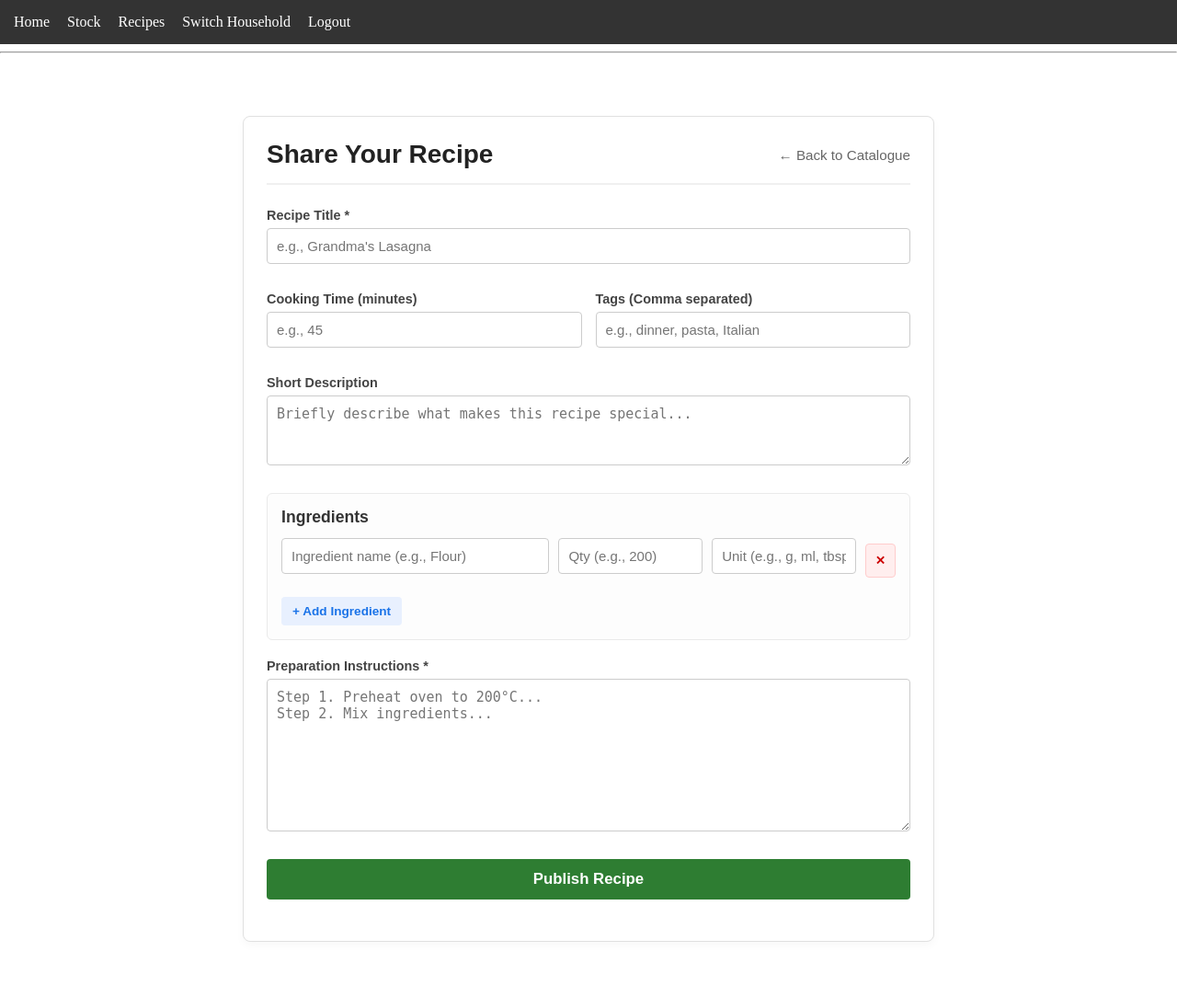
After one commit to esintao/dynamicdining, a Flask app: page /recipes/add in a window 1280 px wide. The commit adds this page. Shown: the whole page at 92% size. Run offline with Flask 3, Linux system fonts and the light colour scheme; the visitor is signed in with stand-in values (Sample User, id 1); some libraries are stand-ins or nearby versions.

Commit message:
added possibility to add recipes

```diff
--- a/routes/recipes.py
+++ b/routes/recipes.py
@@ -1,4 +1,4 @@
-from flask import Blueprint, render_template, request, redirect, session, url_for
+from flask import Blueprint, render_template, request, redirect, session, url_for, jsonify
 from db import get_db_connection
 
 
@@ -191,3 +191,83 @@ def add_review(r_id):
     conn.close()
 
     return redirect(url_for('recipes.recipe_detail', r_id=r_id))
+
+@recipes_bp.route('/recipes/add', methods=['GET', 'POST'])
+def add_recipe():
+    # Verify the user is logged in before letting them see the form
+    if 'user_id' not in session:
+        # Check your auth.py file. If your login route is inside auth_bp,
+        # this might need to be url_for('auth.login')
+        return redirect(url_for('auth.login'))
+
+    conn = get_db_connection()
+    cur = conn.cursor()
+
+    if request.method == 'POST':
+        r_name = request.form.get('r_name')
+        description = request.form.get('description')
+        instructions = request.form.get('instructions')
+        cooking_time = request.form.get('cooking_time') or None
+        writer_id = session['user_id']
+
+        # Insert recipe metadata
+        cur.execute('''
+            INSERT INTO Recipes (r_name, description, instructions, cooking_time, writer_id)
+            VALUES (%s, %s, %s, %s, %s)
+            RETURNING r_id
+        ''', (r_name, description, instructions, cooking_time, writer_id))
+        r_id = cur.fetchone()[0]
+
+        # Read arrays of fields from the dynamic frontend rows
+        ingredient_names = request.form.getlist('ingredient_name[]')
+        quantities = request.form.getlist('quantity[]')
+        units = request.form.getlist('unit[]')
+
+        for name, qty, unit in zip(ingredient_names, quantities, units):
+            name = name.strip().lower()
+            if not name:
+                continue
+
+            # Get or create ingredient id
+            cur.execute('''
+                INSERT INTO Ingredients (ingredient_name)
+                VALUES (%s)
+                ON CONFLICT (ingredient_name) DO UPDATE SET ingredient_name = EXCLUDED.ingredient_name
+                RETURNING i_id
+            ''', (name,))
+            i_id = cur.fetchone()[0]
+
+            # Bind to Recipe_Ingredients junction table
+            cur.execute('''
+                INSERT INTO Recipe_Ingredients (r_id, i_id, quantity, unit)
+                VALUES (%s, %s, %s, %s)
+            ''', (r_id, i_id, qty or None, unit or None))
+
+        # Handle comma-separated tags
+        tags_input = request.form.get('tags', '')
+        if tags_input:
+            tags_list = [t.strip().lower() for t in tags_input.split(',') if t.strip()]
+            for tag_name in tags_list:
+                cur.execute('''
+                    INSERT INTO Tags (tag_name)
+                    VALUES (%s)
+                    ON CONFLICT (tag_name) DO UPDATE SET tag_name = EXCLUDED.tag_name
+                    RETURNING t_id
+                ''', (tag_name,))
+                t_id = cur.fetchone()[0]
+
+                cur.execute('''
+                    INSERT INTO Recipe_Tags (r_id, t_id)
+                    VALUES (%s, %s)
+                    ON CONFLICT DO NOTHING
+                ''', (r_id, t_id))
+
+        conn.commit()
+        cur.close()
+        conn.close()
+
+        return redirect(url_for('recipes.recipe_detail', r_id=r_id))
+
+    cur.close()
+    conn.close()
+    return render_template('add_recipe.html')
--- /dev/null
+++ b/templates/add_recipe.html
@@ -0,0 +1,104 @@
+{% extends 'base.html' %}
+
+{% block content %}
+<div class="form-container">
+    <div class="form-header">
+        <h1>Share Your Recipe</h1>
+        <a href="{{ url_for('recipes.recipes_page') }}" class="btn-back">← Back to Catalogue</a>
+    </div>
+
+    <form method="POST" action="{{ url_for('recipes.add_recipe') }}" class="recipe-form">
+        <div class="form-group">
+            <label for="r_name">Recipe Title *</label>
+            <input type="text" id="r_name" name="r_name" required placeholder="e.g., Grandma's Lasagna">
+        </div>
+
+        <div class="form-row">
+            <div class="form-group basis-half">
+                <label for="cooking_time">Cooking Time (minutes)</label>
+                <input type="number" id="cooking_time" name="cooking_time" min="1" placeholder="e.g., 45">
+            </div>
+            <div class="form-group basis-half">
+                <label for="tags">Tags (Comma separated)</label>
+                <input type="text" id="tags" name="tags" placeholder="e.g., dinner, pasta, Italian">
+            </div>
+        </div>
+
+        <div class="form-group">
+            <label for="description">Short Description</label>
+            <textarea id="description" name="description" rows="3" placeholder="Briefly describe what makes this recipe special..."></textarea>
+        </div>
+
+        <div class="ingredients-section">
+            <h3>Ingredients</h3>
+            <div id="ingredients-container">
+                <div class="ingredient-row">
+                    <input type="text" name="ingredient_name[]" placeholder="Ingredient name (e.g., Flour)" required>
+                    <input type="text" name="quantity[]" placeholder="Qty (e.g., 200)">
+                    <input type="text" name="unit[]" placeholder="Unit (e.g., g, ml, tbsp)">
+                    <button type="button" class="btn-remove" onclick="removeRow(this)">✕</button>
+                </div>
+            </div>
+            <button type="button" id="btn-add-ingredient" class="btn-secondary">+ Add Ingredient</button>
+        </div>
+
+        <div class="form-group">
+            <label for="instructions">Preparation Instructions *</label>
+            <textarea id="instructions" name="instructions" rows="8" required placeholder="Step 1. Preheat oven to 200°C...&#10;Step 2. Mix ingredients..."></textarea>
+        </div>
+
+        <div class="form-actions">
+            <button type="submit" class="btn-submit">Publish Recipe</button>
+        </div>
+    </form>
+</div>
+
+<script>
+    // JavaScript to dynamically append ingredient entry items
+    document.getElementById('btn-add-ingredient').addEventListener('click', function() {
+        const container = document.getElementById('ingredients-container');
+        const newRow = document.createElement('div');
+        newRow.className = 'ingredient-row';
+        newRow.innerHTML = `
+            <input type="text" name="ingredient_name[]" placeholder="Ingredient name" required>
+            <input type="text" name="quantity[]" placeholder="Qty">
+            <input type="text" name="unit[]" placeholder="Unit">
+            <button type="button" class="btn-remove" onclick="removeRow(this)">✕</button>
+        `;
+        container.appendChild(newRow);
+    });
+
+    function removeRow(button) {
+        const rows = document.querySelectorAll('.ingredient-row');
+        if(rows.length > 1) {
+            button.parentElement.remove();
+        } else {
+            alert("A recipe must have at least one ingredient!");
+        }
+    }
+</script>
+
+<style>
+    .form-container { max-width: 700px; margin: 40px auto; padding: 25px; background: #fff; border: 1px solid #e0e0e0; border-radius: 8px; font-family: sans-serif; box-shadow: 0 4px 10px rgba(0,0,0,0.03); }
+    .form-header { display: flex; justify-content: space-between; align-items: center; margin-bottom: 25px; border-bottom: 2px solid #f0f0f0; padding-bottom: 15px; }
+    .form-header h1 { margin: 0; font-size: 1.75rem; color: #222; }
+    .btn-back { text-decoration: none; color: #666; font-size: 0.95rem; }
+    .recipe-form { display: flex; flex-direction: column; gap: 20px; }
+    .form-group { display: flex; flex-direction: column; gap: 6px; }
+    .form-row { display: flex; gap: 15px; }
+    .basis-half { flex: 1; }
+    label { font-weight: bold; font-size: 0.9rem; color: #444; }
+    input[type="text"], input[type="number"], textarea { padding: 10px; border: 1px solid #ccc; border-radius: 4px; font-size: 15px; width: 100%; box-sizing: border-box; }
+
+    .ingredients-section { background: #fdfdfd; border: 1px solid #eaeaea; padding: 15px; border-radius: 6px; }
+    .ingredients-section h3 { margin-top: 0; margin-bottom: 12px; font-size: 1.1rem; color: #333; }
+    .ingredient-row { display: flex; gap: 10px; margin-bottom: 10px; align-items: center; }
+    .ingredient-row input[name="ingredient_name[]"] { flex: 2; }
+    .ingredient-row input[name="quantity[]"], .ingredient-row input[name="unit[]"] { flex: 1; }
+
+    .btn-remove { background: #fee; color: #cc0000; border: 1px solid #fcc; padding: 10px; border-radius: 4px; cursor: pointer; font-weight: bold; }
+    .btn-secondary { background: #e8f0fe; color: #1a73e8; border: none; padding: 8px 12px; border-radius: 4px; cursor: pointer; font-weight: bold; font-size: 0.85rem; margin-top: 5px; }
+    .btn-submit { background: #2e7d32; color: white; border: none; padding: 12px 20px; border-radius: 4px; cursor: pointer; font-size: 1.05rem; font-weight: bold; width: 100%; }
+    .btn-submit:hover { background: #235e26; }
+</style>
+{% endblock %}
```
Also changed, not shown: templates/recipes.html (+7 -3 lines).
